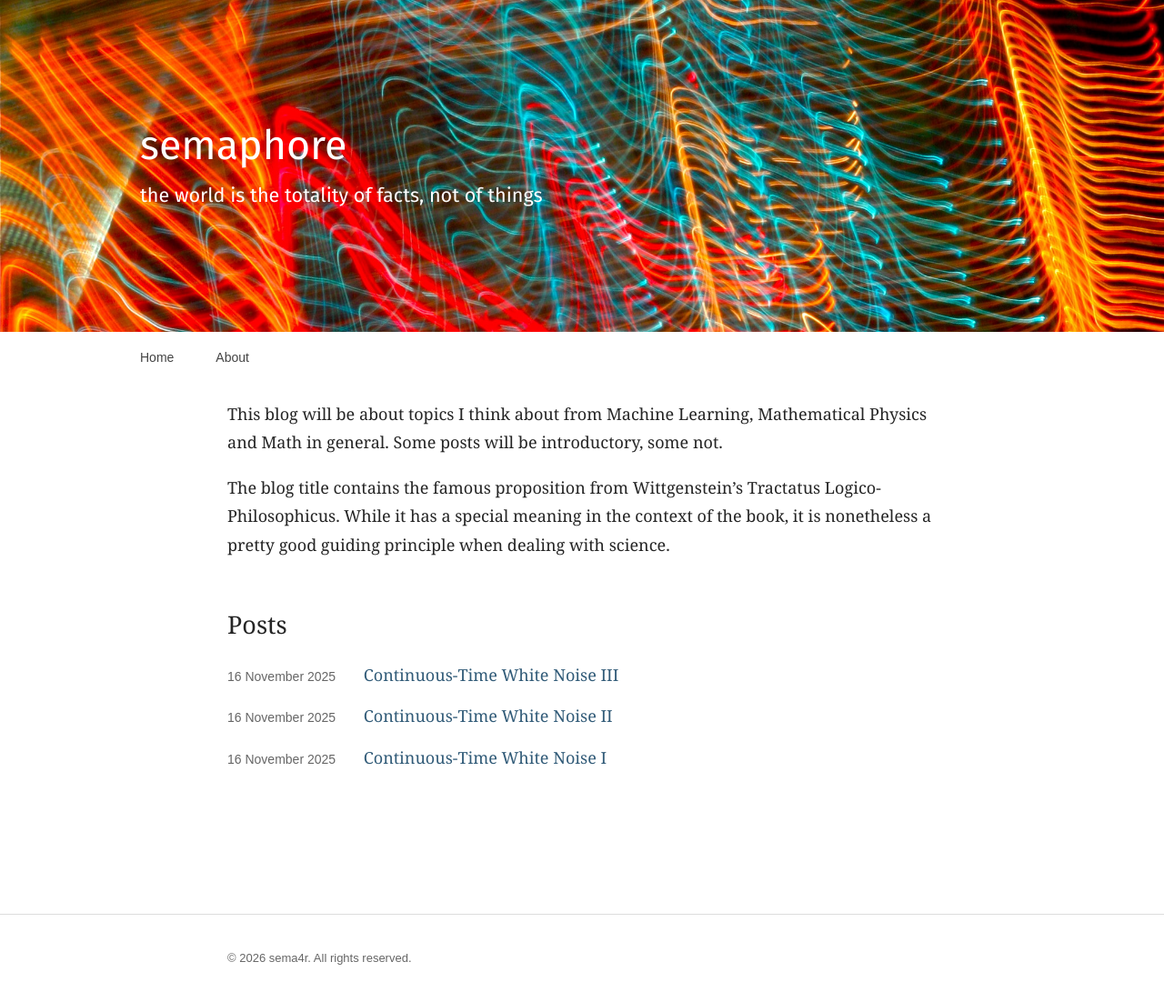
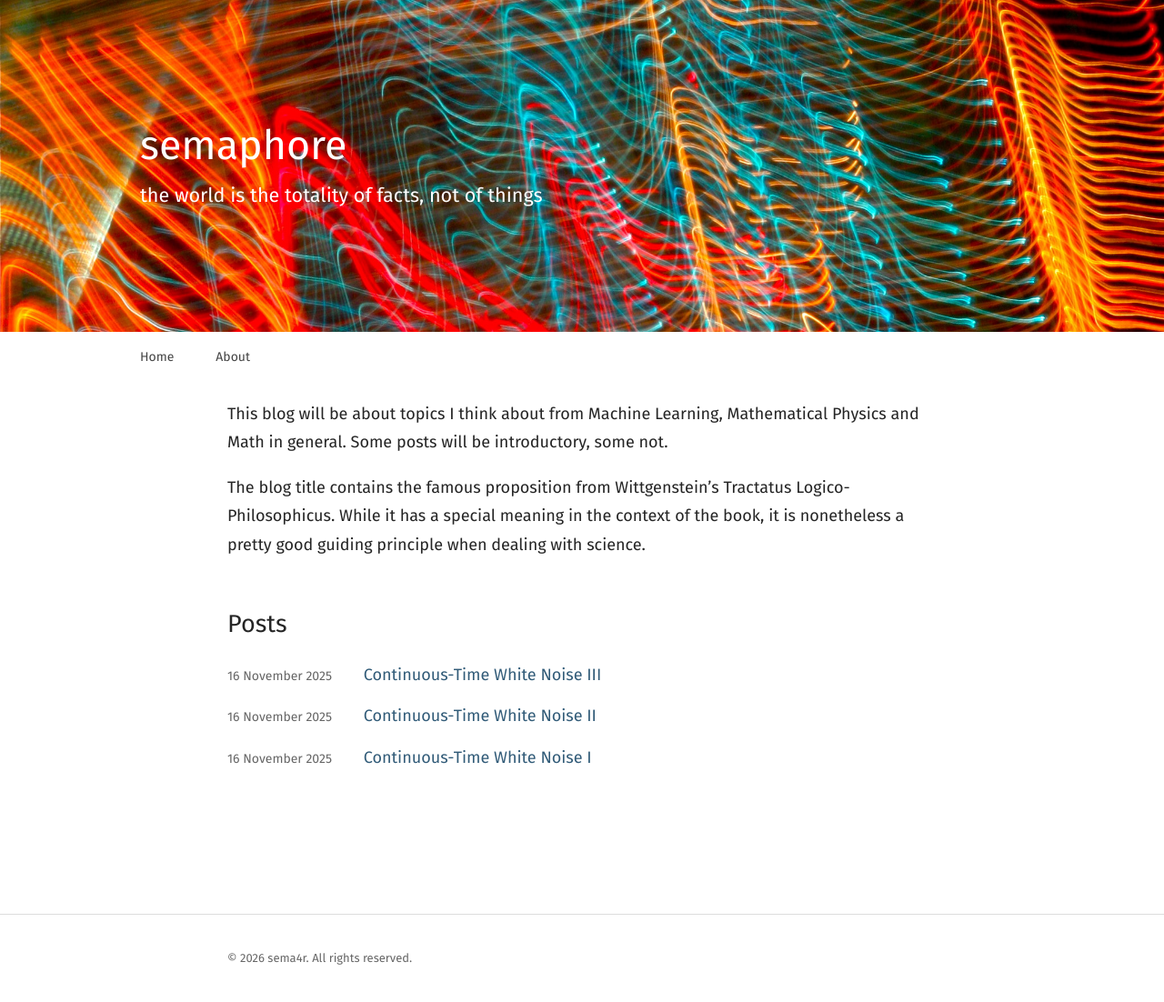
Before and after one commit to sema4r/sema4r.github.io, a Jekyll site: the page built from index.md, in a window 1280 px wide. Shown: the whole page at 91% size. Built offline with Jekyll 4.4.1, drawn with Linux system fonts in a browser that asks for light colours.

Commit message:
Update style.css

```diff
--- a/assets/css/style.css
+++ b/assets/css/style.css
@@ -15,7 +15,7 @@ body {
   margin: 0;
   background: var(--background);
   color: var(--text);
-  font-family: Georgia, "Times New Roman", serif;
+  font-family: "Fira Sans", sans-serif;
   font-size: 18px;
   line-height: 1.75;
 }
@@ -93,7 +93,7 @@ nav {
   display: flex;
   gap: 22px;
   margin-top: 18px;
-  font-family: Arial, sans-serif;
+  font-family: "Fira Sans", sans-serif;
   font-size: 14px;
 }
 
@@ -137,7 +137,7 @@ h3 {
 
 .post-date {
   color: var(--muted);
-  font-family: Arial, sans-serif;
+  font-family: "Fira Sans", sans-serif;
   font-size: 14px;
 }
 
@@ -195,7 +195,7 @@ mjx-container[display="true"] {
   padding: 24px 0;
   border-top: 1px solid var(--border);
   color: var(--muted);
-  font-family: Arial, sans-serif;
+  font-family: "Fira Sans", sans-serif;
   font-size: 13px;
 }
 
```
